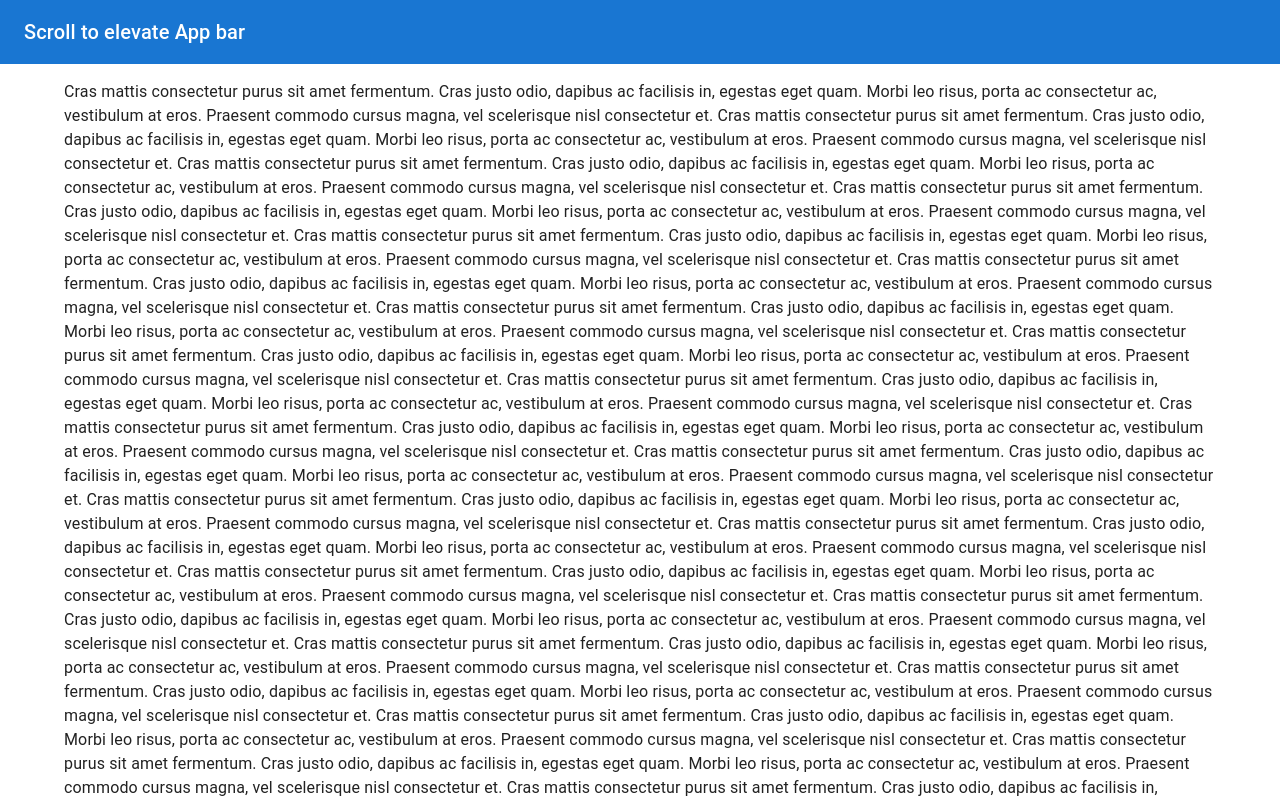
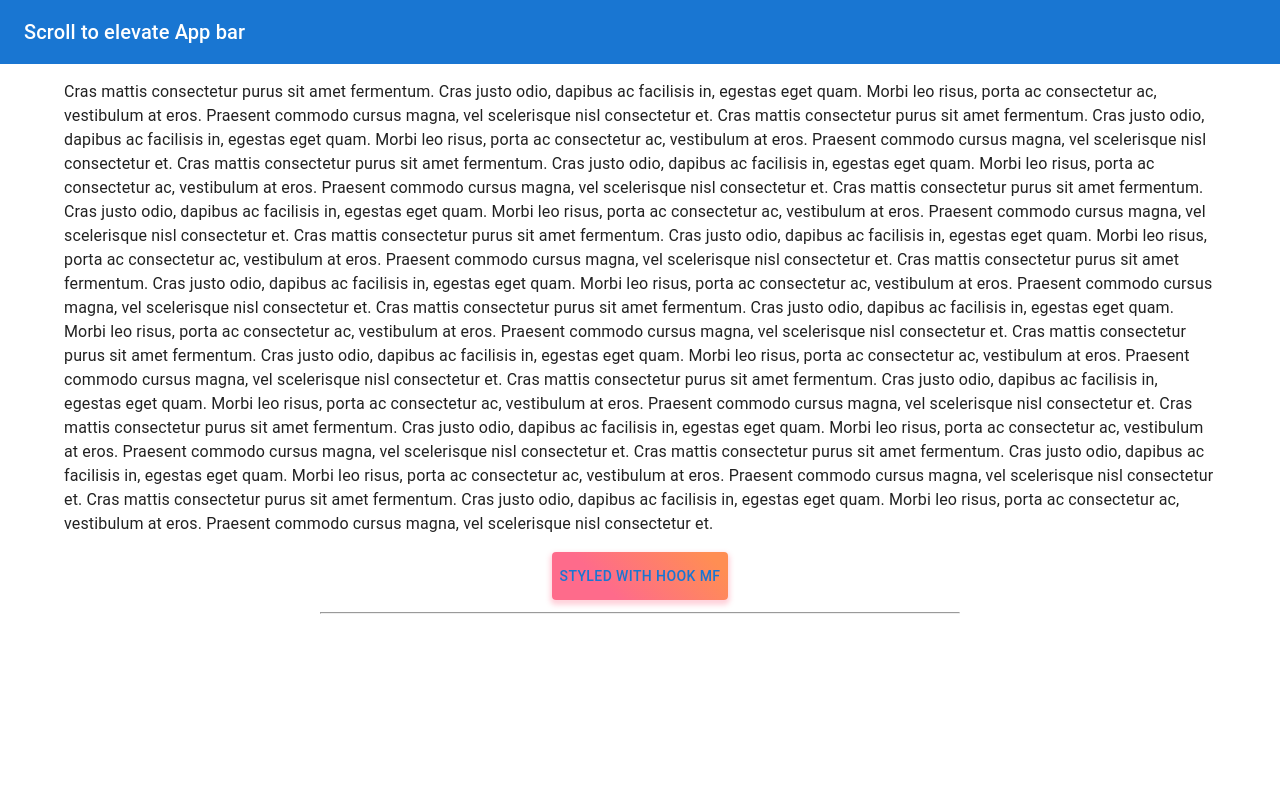
Before and after one commit to ranoaritsiky/ARCDEVELOPMENT, a React (Create React App) app: page / in a window 1280 px wide. Shown: the top 800 px of the page. Built offline with nearby package versions, Linux system fonts and the light colour scheme.

Commit message:
add styling

```diff
--- a/src/Components/App.js
+++ b/src/Components/App.js
@@ -1,23 +1,44 @@
-import Header from './ui/header'
-import Box from '@mui/material/Box';
-import Container from '@mui/material/Container';
+import React from "react";
+// import {ThemeProvider} from '@mui/styles';
+
+import Header from "./ui/header";
+import Box from "@mui/material/Box";
+import Container from "@mui/material/Container";
+import Button from "@mui/material/Button";
+
+import { testCenter,useStyles,styleHr } from "./ui/theme";
+
+
+function StylingButton(){
+  const classes=useStyles()
+  return <Button className={classes.root}>Styled with hook MF</Button>
+}
+
 function App() {
+  const classes = testCenter();
+  const classesHr=styleHr()
   return (
-    <div className="App">
-      <Header/>
+    <>
+      <Header />
       <Container>
         <Box sx={{ my: 2 }}>
-          {[...new Array(120)]
+          {[...new Array(12)]
             .map(
-              () => `Cras mattis consectetur purus sit amet fermentum.
-Cras justo odio, dapibus ac facilisis in, egestas eget quam.
-Morbi leo risus, porta ac consectetur ac, vestibulum at eros.
-Praesent commodo cursus magna, vel scelerisque nisl consectetur et.`,
+              () => `
+              Cras mattis consectetur purus sit amet fermentum.
+              Cras justo odio, dapibus ac facilisis in, egestas eget quam.
+              Morbi leo risus, porta ac consectetur ac, vestibulum at eros.
+              Praesent commodo cursus magna, vel scelerisque nisl consectetur et.`
             )
-            .join('\n')}
+            .join("\n")}
         </Box>
+        <div className={classes.root}>
+
+          <StylingButton />
+        </div>
       </Container>
-    </div>
+      <hr className={classesHr.root}/>
+    </>
   );
 }
 
--- /dev/null
+++ b/src/Components/ui/theme.js
@@ -0,0 +1,27 @@
+import { makeStyles } from "@mui/styles";
+
+
+export const useStyles = makeStyles({
+  root: {
+    background: "linear-gradient(45deg, #FE6B8B 30%, #FF8E53 90%)",
+    border: 0,
+    borderRadius: 3,
+    boxShadow: "0 3px 5px 2px rgba(255, 105, 135, .3)",
+    color: "white",
+    height: 48,
+    padding: "0 30px",
+  },
+});
+
+export const testCenter=makeStyles({
+    root:{
+        textAlign:"center",
+        margin:12,
+    }
+})
+
+export const styleHr=makeStyles({
+  root:{
+    "width":"50%",
+  }
+})
```
Also changed, not shown: package.json (+4 -3 lines), src/index.js (+4 -4 lines), 1 other file (tests, documents, lock files or other folders).
